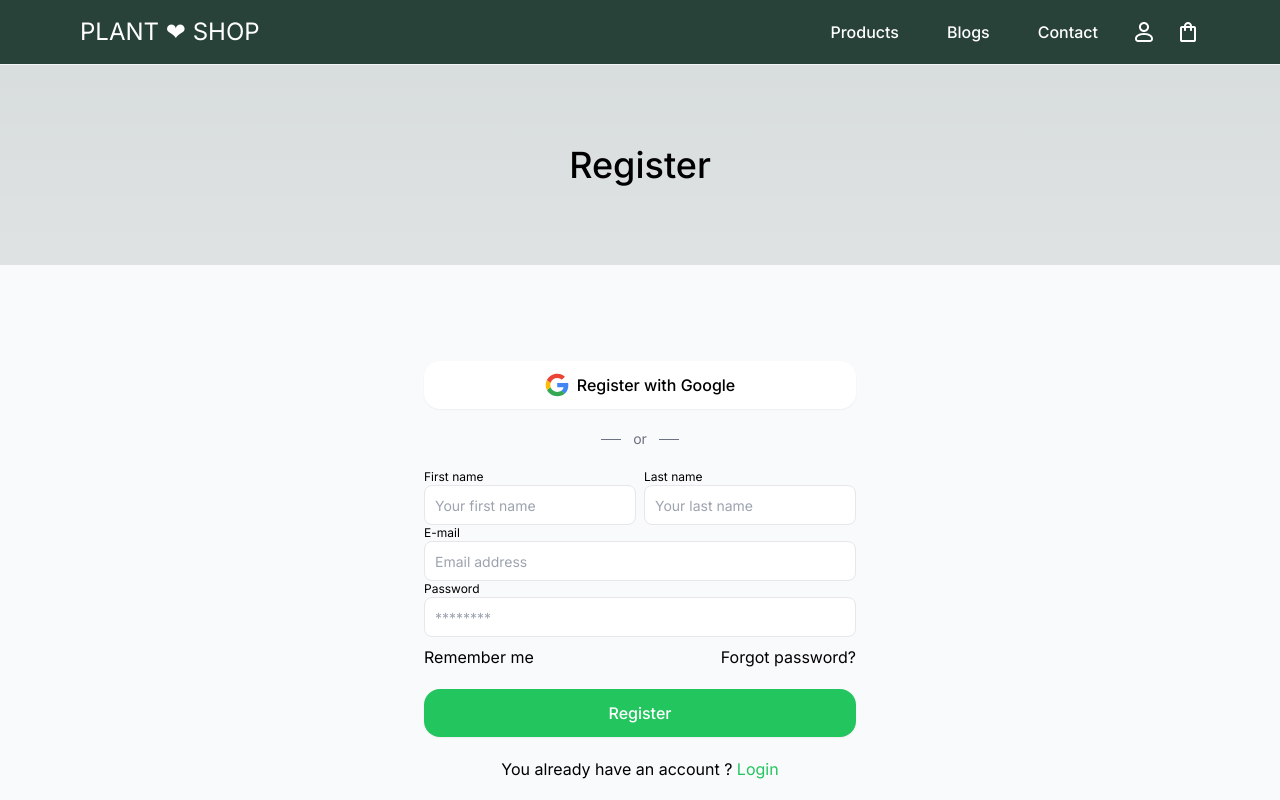
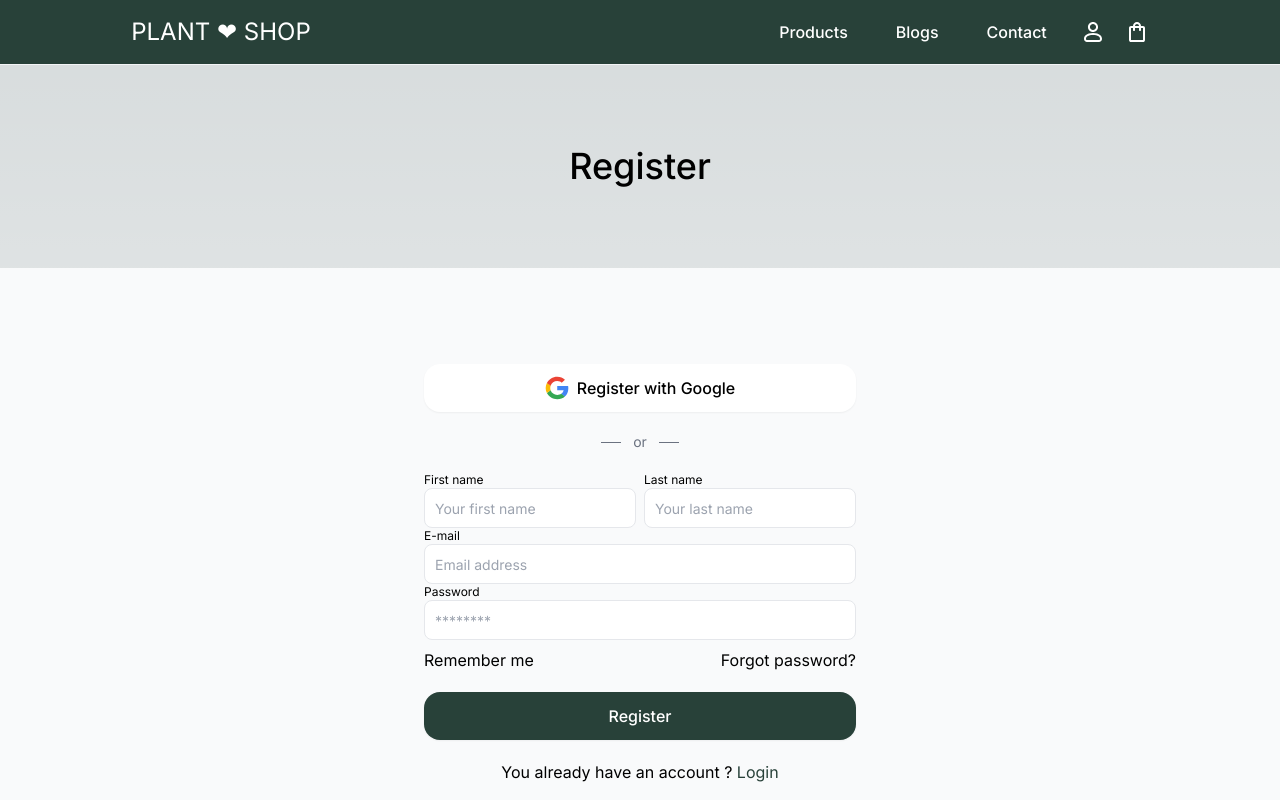
Before and after one commit to khanhnm222/next-13-plant-shop, a Next.js app: page /auth/register in a window 1280 px wide. Shown: the top 800 px of the page. Built offline with nearby package versions, Linux system fonts and the light colour scheme.

Commit message:
Updated common UI

```diff
--- a/app/auth/login/page.tsx
+++ b/app/auth/login/page.tsx
@@ -53,7 +53,7 @@ const Login = () => {
             You do not have an account ?
             <Link
               href='/auth/register'
-              className='text-green-500'
+              className='text-brand-green'
             >
               {' '}
               Register
--- a/app/auth/register/page.tsx
+++ b/app/auth/register/page.tsx
@@ -66,7 +66,7 @@ const Register = () => {
           </form>
           <p className='mt-2.5 mx-auto w-fit'>
             You already have an account ?
-            <Link href='/auth/login' className='text-green-500'>
+            <Link href='/auth/login' className='text-brand-green'>
               {' '}
               Login
             </Link>
--- a/app/layout.tsx
+++ b/app/layout.tsx
@@ -1,4 +1,5 @@
 import './globals.css'
+import './style.scss'
 import type { Metadata } from 'next'
 import { Inter } from 'next/font/google'
 import Navbar from '@/components/Navbar'
@@ -7,8 +8,8 @@ import Footer from '@/components/Footer'
 const inter = Inter({ subsets: ['latin'] })
 
 export const metadata: Metadata = {
-  title: 'Create Next App',
-  description: 'Generated by create next app',
+  title: 'Plant Shop',
+  description: 'Plant shop created by Nguyen Minh Khanh',
 }
 
 export default function RootLayout({
--- a/components/Navbar.tsx
+++ b/components/Navbar.tsx
@@ -77,7 +77,7 @@ const Navbar = () => {
                 className={`mobile-menu-btn ${isMenuOpen ? 'active' : ''}`}
                 onClick={handleMenuOpen}
               >
-                <div className='hamburger-icon'></div>
+                <div className='hamburger-icon hover:text-orange-200'></div>
               </button>
             </li>
           </ul>
--- a/components/button.tsx
+++ b/components/button.tsx
@@ -35,7 +35,7 @@ const Button: React.FC<ButtonProps> = ({
     let variantClass = '';
     switch (variant) {
       case 'primary':
-        variantClass = 'bg-green-500 active:bg-green-600 text-white';
+        variantClass = 'bg-primary active:bg-green-600 text-white hover:bg-secondary hover:text-brand-green';
         break;
       case 'secondary':
         variantClass = 'bg-white active:bg-gray-50';
```
